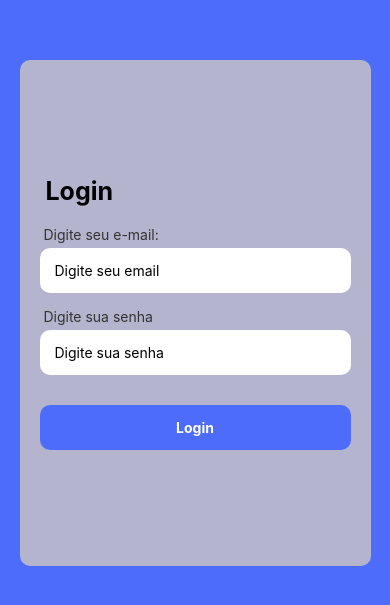
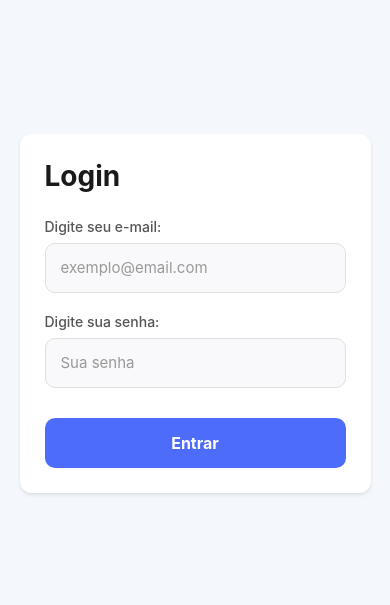
Before and after one commit to Zabriduel/stockplus_mobile, a React Native app: screen /Login in a window 390 px wide. Shown: the part 109-714 px from the top of the page. Built offline with nearby package versions, Linux system fonts and the light colour scheme.

Commit message:
feat: nova estilização de login e home

```diff
--- a/App.tsx
+++ b/App.tsx
@@ -26,7 +26,10 @@ export default function App() {
 
         <Stack.Screen
           name="Home"
-          component={Home} />
+          component={Home}
+          options={{
+            headerShown: false
+          }} />
 
       </Stack.Navigator>
     </NavigationContainer>
--- a/src/screens/Home/index.tsx
+++ b/src/screens/Home/index.tsx
@@ -8,53 +8,109 @@ import FontAwesome5 from '@expo/vector-icons/FontAwesome5';
 
 type NavigationProps = NativeStackNavigationProp<RootStackParamList, 'Home'>;
 
-export default function Login() {
-    const navigation = useNavigation<NavigationProps>()
+export default function Home() {
+    const navigation = useNavigation<NavigationProps>();
+
     return (
         <SafeAreaView style={styles.container}>
+            <StatusBar style="dark" />
+
+
+            <View style={styles.header}>
+                <Text style={styles.headerTitle}>Home</Text>
+
+                <TouchableOpacity
+                    style={styles.logoutButton}
+                    onPress={() => navigation.replace('Login')}
+                >
+                    <Text style={styles.logoutText}>Sair</Text>
+                    <FontAwesome5 name="sign-out-alt" size={18} color="#4D6CFA" />
+                </TouchableOpacity>
+            </View>
+
+
+            <View style={styles.cardsContainer}>
                 <TouchableOpacity style={styles.cards}>
-                <FontAwesome5 name="hourglass-half" size={24} color="black" style={styles.icons} />
+                    <FontAwesome5 name="hourglass-half" size={45} color="#4D6CFA" style={styles.icons} />
                     <Text style={styles.info}>Vencimento próximo</Text>
                 </TouchableOpacity>
+
                 <TouchableOpacity style={styles.cards}>
-                <FontAwesome5 name="dolly-flatbed" size={24} color="black" style={styles.icons} />
+                    <FontAwesome5 name="dolly-flatbed" size={45} color="#4D6CFA" style={styles.icons} />
                     <Text style={styles.info}>Movimentações</Text>
                 </TouchableOpacity>
+
                 <TouchableOpacity style={styles.cards}>
-                <FontAwesome5 name="exclamation-triangle" size={24} color="black" style={styles.icons} />
+                    <FontAwesome5 name="exclamation-triangle" size={45} color="#4D6CFA" style={styles.icons} />
                     <Text style={styles.info}>Estoque mínimo</Text>
                 </TouchableOpacity>
+            </View>
         </SafeAreaView>
-
     );
 }
+
 const styles = StyleSheet.create({
     container: {
         flex: 1,
-        backgroundColor: '#4D6CFA',
-        height: '100%',
-        display: 'flex',
+        backgroundColor: '#F4F7FC',
+    },
+    header: {
+        flexDirection: 'row',
+        justifyContent: 'space-between',
+        alignItems: 'center',
+        paddingHorizontal: 20,
+        paddingVertical: 15,
+        backgroundColor: '#F4F7FC',
+    },
+    headerTitle: {
+        fontSize: 26,
+        fontWeight: 'bold',
+        color: '#1A1A1A',
+    },
+    logoutButton: {
+        flexDirection: 'row',
+        alignItems: 'center',
+        padding: 5,
+    },
+    logoutText: {
+        color: '#4D6CFA',
+        fontWeight: 'bold',
+        fontSize: 16,
+        marginRight: 8,
+    },
+    cardsContainer: {
         flexDirection: 'row',
         flexWrap: 'wrap',
-
+        paddingHorizontal: 15,
+        paddingTop: 10,
+        justifyContent: 'space-between',
     },
     cards: {
-        backgroundColor: '#838383',
-        margin: 10,
-        height: '20%',
-        width: '45%',
-        borderRadius: 10,
+        backgroundColor: '#FFFFFF',
+        width: '47%',
+        height: 140,
+        borderRadius: 15,
         justifyContent: 'center',
         alignItems: 'center',
-
+        marginBottom: 15,
+        padding: 10,
+        // Sombras
+        shadowColor: "#000",
+        shadowOffset: {
+            width: 0,
+            height: 2,
+        },
+        shadowOpacity: 0.1,
+        shadowRadius: 3.84,
+        elevation: 4,
     },
     icons: {
-        // color: "white",
-        fontSize: 60,
-        marginBottom: 10,
+        marginBottom: 12,
     },
     info: {
-        // color: 'white'
+        color: '#333333',
         fontSize: 15,
+        fontWeight: '600',
+        textAlign: 'center',
     }
 });
--- a/src/screens/Login/index.tsx
+++ b/src/screens/Login/index.tsx
@@ -1,6 +1,5 @@
 import { StatusBar } from 'expo-status-bar';
 import { TextInput, StyleSheet, Text, View, TouchableOpacity } from 'react-native';
-import { Ionicons } from '@expo/vector-icons';
 import { SafeAreaView } from 'react-native-safe-area-context';
 import { NativeStackNavigationProp } from '@react-navigation/native-stack';
 import { useNavigation } from '@react-navigation/native';
@@ -9,85 +8,102 @@ import { RootStackParamList } from '../../../App';
 type NavigationProps = NativeStackNavigationProp<RootStackParamList, 'Home'>;
 
 export default function Login() {
-    const navigation = useNavigation<NavigationProps>()
+    const navigation = useNavigation<NavigationProps>();
+
     return (
-        <SafeAreaView style={{ flex: 1 }}>
+        <SafeAreaView style={{ flex: 1, backgroundColor: '#F4F7FC' }}>
+            <StatusBar style="dark" />
             <View style={styles.container}>
+                <View style={styles.inputArea}>
+                    <Text style={styles.tituloLogin}>Login</Text>
 
-                <View style={styles.inputArea}>
-
-                    <Text style={styles.tituloLogin}> Login </Text>
-                    <Text  style={styles.textoInstrucao}> Digite seu e-mail:</Text>
+                    <Text style={styles.textoInstrucao}>Digite seu e-mail:</Text>
                     <TextInput
-                        placeholder='Digite seu email'
+                        placeholder='exemplo@email.com'
                         keyboardType="email-address"
                         autoCapitalize="none"
                         autoCorrect={false}
                         autoComplete="email"
                         style={styles.textInput}
+                        placeholderTextColor="#999"
                     />
-                    <Text  style={styles.textoInstrucao}> Digite sua senha</Text>
+
+                    <Text style={styles.textoInstrucao}>Digite sua senha:</Text>
                     <TextInput
-                        placeholder='Digite sua senha'
+                        placeholder='Sua senha'
                         secureTextEntry={true}
                         style={styles.textInput}
+                        placeholderTextColor="#999"
                     />
-                    <TouchableOpacity onPress={() => navigation.navigate('Home')} style={styles.button}>
-                        <Text style={styles.text}>Login</Text>
+
+                    <TouchableOpacity onPress={() => navigation.replace('Home')} style={styles.button}>
+                        <Text style={styles.text}>Entrar</Text>
                     </TouchableOpacity>
-
                 </View>
             </View>
         </SafeAreaView>
-
     );
 }
+
 const styles = StyleSheet.create({
     container: {
         flex: 1,
         justifyContent: 'center',
         alignItems: 'center',
-        backgroundColor: "#4D6CFA"
+        backgroundColor: "#F4F7FC"
     },
     inputArea: {
-        backgroundColor: 'rgb(180, 180, 206)',
-        height: "60%",
-        borderRadius: 10,
+        backgroundColor: '#FFFFFF',
+        borderRadius: 12,
         width: "90%",
+        padding: 25,
         justifyContent: 'center',
-        alignItems: 'stretch', // Estica os filhos para usar a largura total disponível
-        paddingHorizontal: 20 // Cria uma margem interna nas laterais esquerda e direita
+        alignItems: 'stretch',
+        shadowColor: "#000",
+        shadowOffset: {
+            width: 0,
+            height: 2,
+        },
+        shadowOpacity: 0.1,
+        shadowRadius: 3.84,
+        elevation: 5,
     },
     tituloLogin: {
-        marginBottom: 20,
+        marginBottom: 25,
         fontWeight: 'bold',
-        fontSize: 25,
-        textAlign: 'left' // Alinha o título na esquerda
+        fontSize: 28,
+        textAlign: 'left',
+        color: '#1A1A1A'
     },
-    textoInstrucao: { // Classe para os textos de orientação
-        textAlign: 'left', // Garante o texto na esquerda
-        marginBottom: 5,
+    textoInstrucao: {
+        textAlign: 'left',
+        marginBottom: 8,
         fontSize: 14,
-        color: '#333'
+        fontWeight: '500',
+        color: '#555'
     },
     textInput: {
-        backgroundColor: 'white',
+        backgroundColor: '#F9F9FB',
+        borderWidth: 1,
+        borderColor: '#E0E0E0',
         borderRadius: 10,
-        marginBottom: 15,
-        paddingHorizontal: 15, // Afasta o texto digitado da borda esquerda do input
-        height: 45,
-        textAlign: 'left' // Texto digitado começa na esquerda
+        marginBottom: 20,
+        paddingHorizontal: 15,
+        height: 50,
+        fontSize: 15,
+        color: '#333'
     },
     button: {
         backgroundColor: '#4D6CFA',
-        height: 45,
+        height: 50,
         borderRadius: 10,
         justifyContent: 'center',
-        alignItems: 'center', // Mantém o texto "Login" centralizado dentro do botão
-        marginTop: 15
+        alignItems: 'center',
+        marginTop: 10
     },
     text: {
         color: 'white',
-        fontWeight: 'bold'
+        fontWeight: 'bold',
+        fontSize: 16
     }
 });
```
Lines whose indentation alone changed are shown as unchanged.
